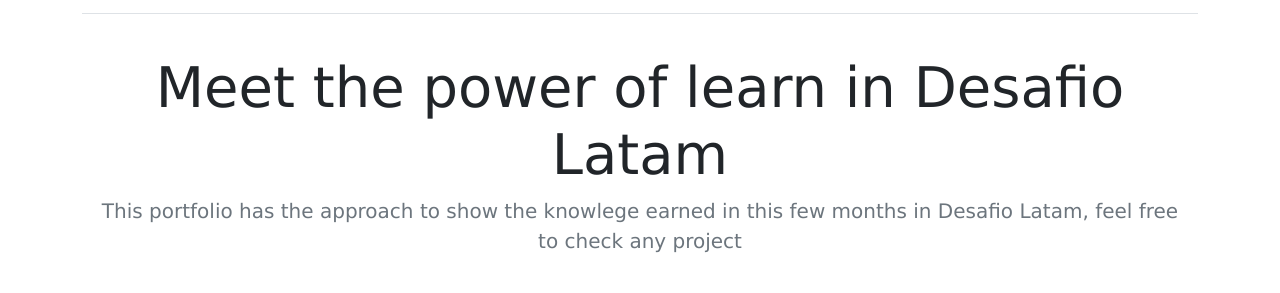
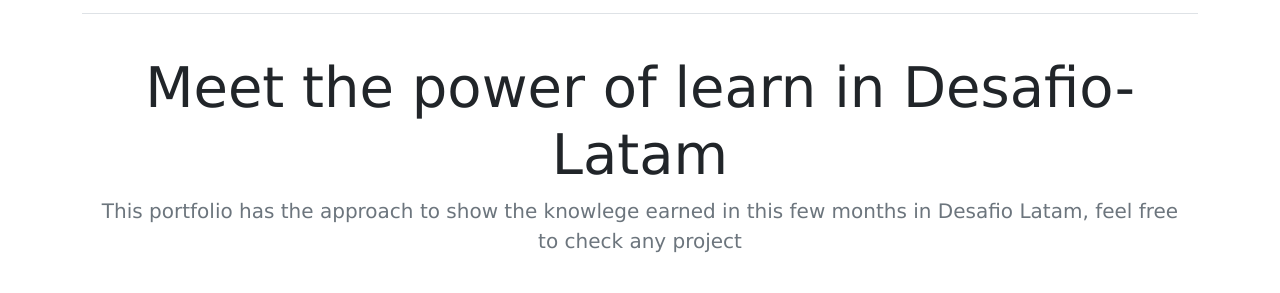
Before and after one commit to portugfigo24/portfolio-challenge_luis, a plain HTML site: page index.html in a window 1280 px wide. Shown: the part 59-352 px from the top of the page. Drawn offline with nearby package versions, Linux system fonts and the light colour scheme.

Commit message:
Esperemos que suba

```diff
--- a/index.html
+++ b/index.html
@@ -36,7 +36,7 @@
         </div>
 
         <div class="pricing-header p-3 pb-md-4 mx-auto text-center">
-          <h1 class="display-4 fw-normal">Meet the power of learn in Desafio Latam</h1>
+          <h1 class="display-4 fw-normal">Meet the power of learn in Desafio-Latam</h1>
           <p class="fs-5 text-muted">This portfolio has the approach to show the knowlege earned in this few months in Desafio Latam, feel free to check any project</p>
         </div>
       </header>
```
